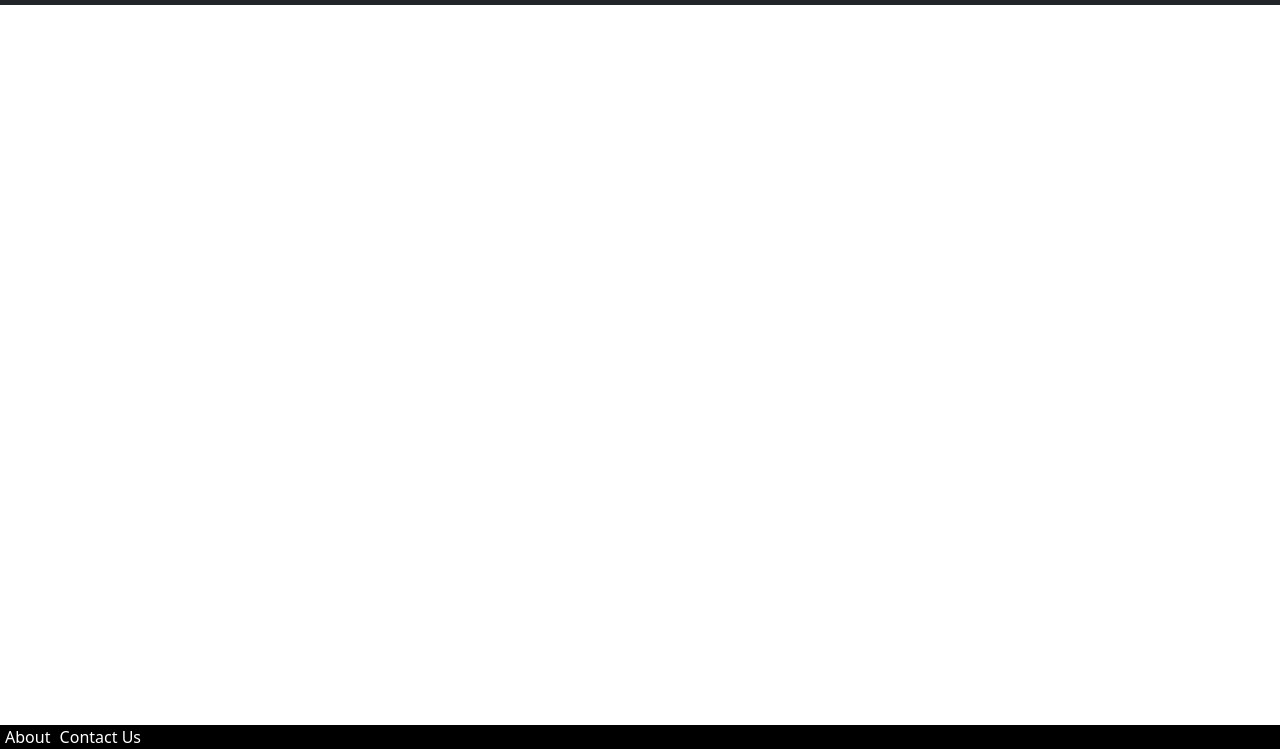
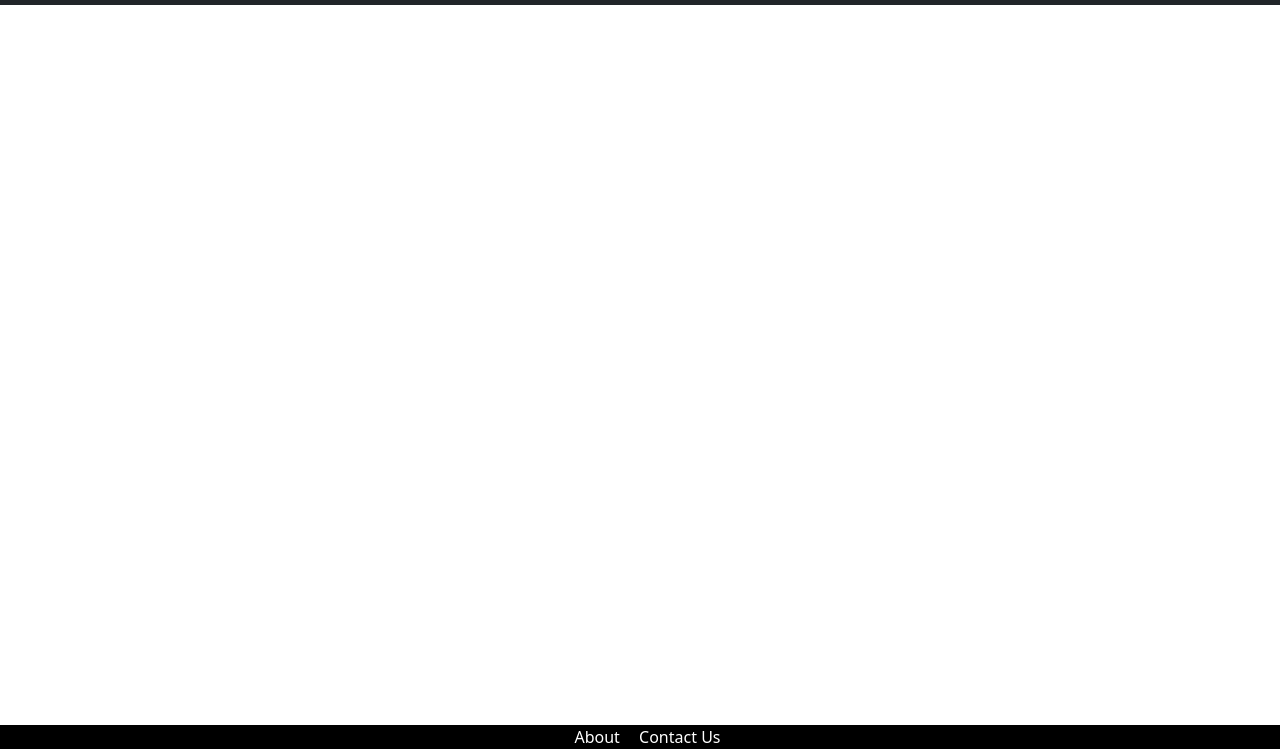
Before and after one commit to V-FOR-VEND3TTA/pure-js-blog, a plain HTML site: page index.html in a window 1280 px wide. Shown: the part 51-800 px from the top of the page. Drawn offline with nearby package versions, Linux system fonts and the light colour scheme.

Commit message:
Modified footer style to seperate stylesheet

```diff
--- /dev/null
+++ b/css/style.css
@@ -0,0 +1,12 @@
+.footer-design {
+    position: fixed;
+    bottom: 0;
+    background-color: black;
+    width: 100%;
+    color: white;
+}
+
+.footer-link {
+    margin-left: 15px;
+    display: inline-block;
+}
--- a/index.html
+++ b/index.html
@@ -7,6 +7,8 @@
     <title>Document</title>
     <!--Bootstrap-->
     <link href="https://cdn.jsdelivr.net/npm/bootstrap@5.1.3/dist/css/bootstrap.min.css" rel="stylesheet" integrity="sha384-1BmE4kWBq78iYhFldvKuhfTAU6auU8tT94WrHftjDbrCEXSU1oBoqyl2QvZ6jIW3" crossorigin="anonymous">
+    <!--My CSS-->
+    <link rel="stylesheet" href="css/style.css">
 </head>
 <body>
     <nav class="navbar navbar-expand-lg navbar-dark bg-dark">
@@ -34,9 +36,9 @@
         </div>
       </nav>
 
-      <footer style="position: fixed; bottom: 0; right: 0; background-color: black; width: 100%; color: white;">
-        <div style="margin-left: 5px; display: inline-block;"><a>About</a></div>
-        <div style="margin-left: 5px; display: inline-block;"><a>Contact Us</a></div>
+      <footer class="text-center footer-design">
+        <div class="footer-link"><a>About</a></div>
+        <div class="footer-link"><a>Contact Us</a></div>
       </footer>
       <!--Bootstrap JS-->
     <script src="https://cdn.jsdelivr.net/npm/bootstrap@5.1.3/dist/js/bootstrap.bundle.min.js" integrity="sha384-ka7Sk0Gln4gmtz2MlQnikT1wXgYsOg+OMhuP+IlRH9sENBO0LRn5q+8nbTov4+1p" crossorigin="anonymous"></script>
```
